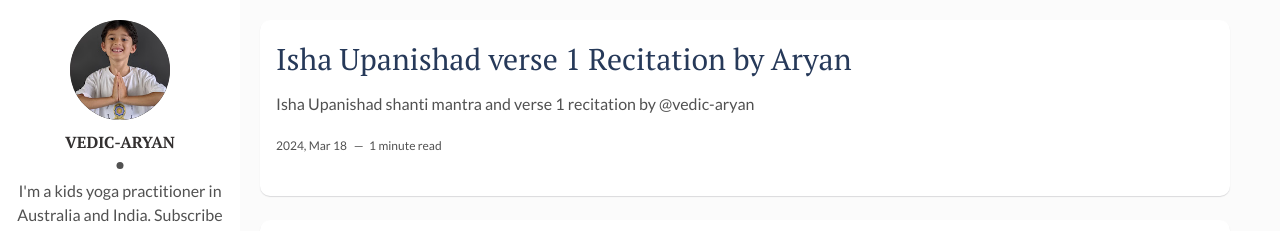
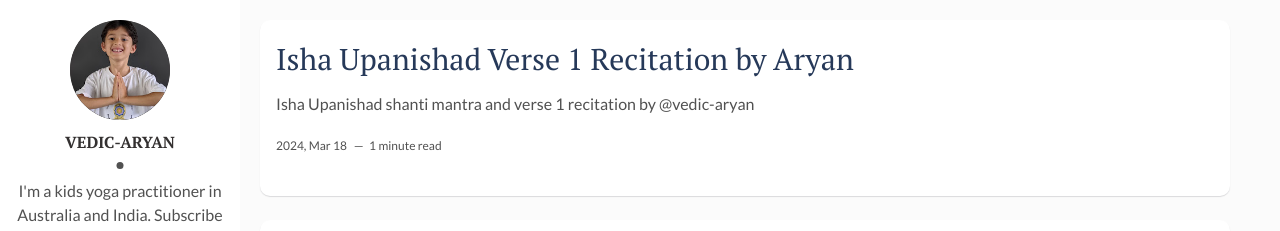
Before and after one commit to vedic-aryan/vedic-aryan.github.io, a Jekyll site: the page built from index.html, in a window 1280 px wide. Shown: the top 231 px of the page. Built offline with Jekyll 4.4.1, drawn with Linux system fonts in a browser that asks for light colours; the list of posts is cut into pages by our own code.

```diff
--- a/_posts/2024-03-19-isha-upanishad-verse1.markdown
+++ b/_posts/2024-03-19-isha-upanishad-verse1.markdown
@@ -1,6 +1,6 @@
 ---
 layout: post
-title: Isha Upanishad verse 1 Recitation by Aryan
+title: Isha Upanishad Verse 1 Recitation by Aryan
 date: 2024-03-19 00:00:00 +0300
 description: Isha Upanishad shanti mantra and verse 1 recitation by @vedic-aryan
 tags: [Upanishad, Vedas, Isha] # add tag
```
